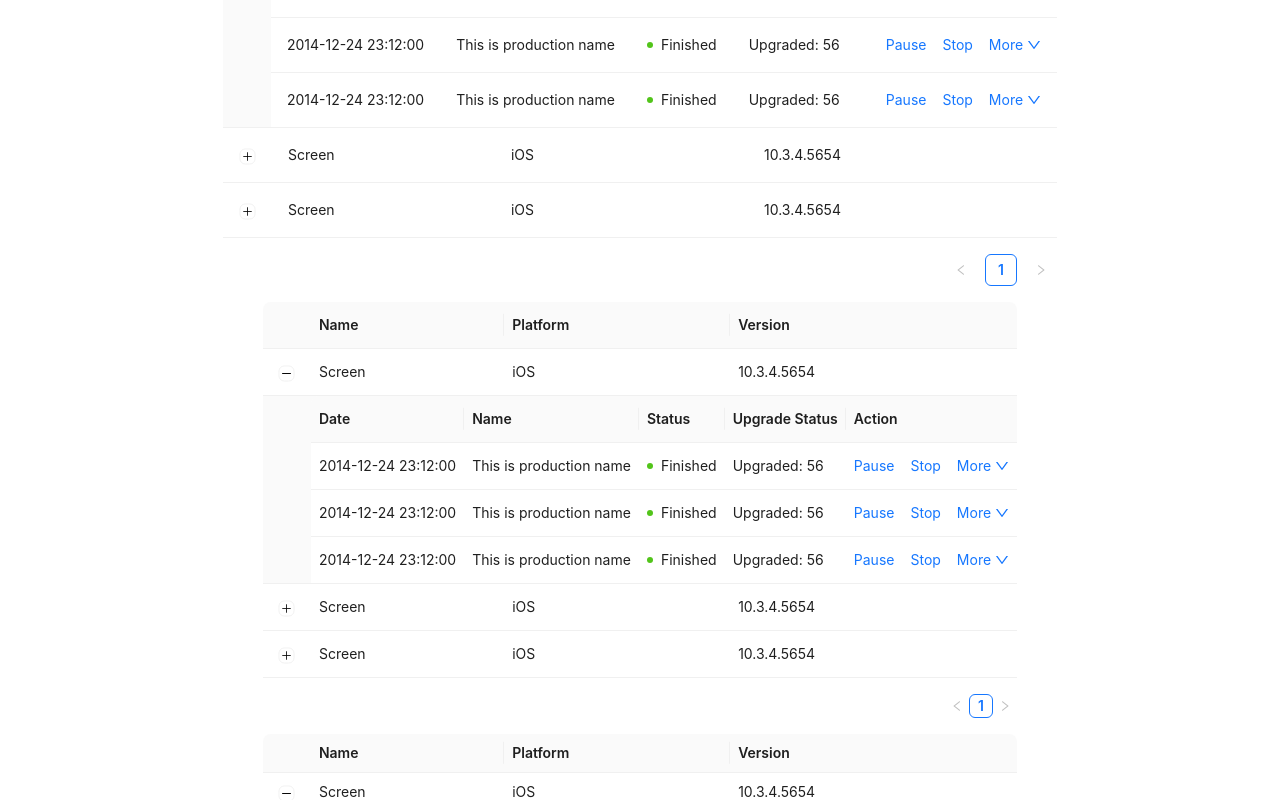
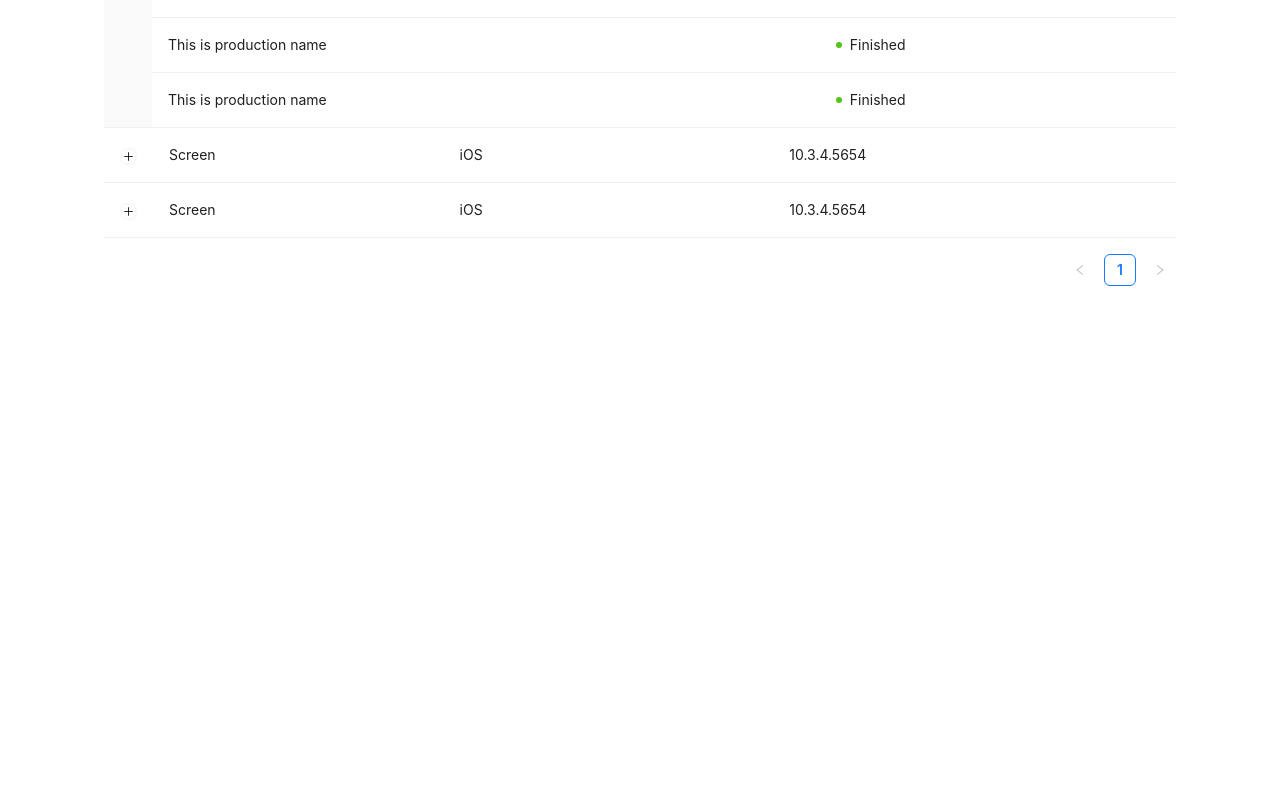
Before and after one commit to sprecometer/dashboard, a Next.js app: page / in a window 1280 px wide. Shown: the part 306-1106 px from the top of the page. After the commit the page ends 1008 px from the top, so only its background shows below. Built offline with nearby package versions, Linux system fonts and the light colour scheme.

Commit message:
feat: table

```diff
--- a/src/app/components/Table/index.tsx
+++ b/src/app/components/Table/index.tsx
@@ -1,78 +1,56 @@
-import React from 'react';
-import { DownOutlined } from '@ant-design/icons';
-import type { TableColumnsType } from 'antd';
-import { Badge, Dropdown, Space, Table } from 'antd';
+import React from 'react'
+import type { TableColumnsType } from 'antd'
+import { Badge, Table } from 'antd'
 
 interface DataType {
-  key: React.Key;
-  name: string;
-  platform: string;
-  version: string;
-  upgradeNum: number;
-  creator: string;
-  createdAt: string;
+  key: React.Key
+  name: string
+  platform: string
+  version: string
+  upgradeNum: number
+  creator: string
+  createdAt: string
 }
 
 interface ExpandedDataType {
-  key: React.Key;
-  date: string;
-  name: string;
-  upgradeNum: string;
+  key: React.Key
+  date: string
+  name: string
+  upgradeNum: string
 }
-
-const items = [
-  { key: '1', label: 'Action 1' },
-  { key: '2', label: 'Action 2' },
-];
 
 const App: React.FC = () => {
   const expandedRowRender = () => {
     const columns: TableColumnsType<ExpandedDataType> = [
-      { title: 'Date', dataIndex: 'date', key: 'date' },
+      // { title: 'Date', dataIndex: 'date', key: 'date' },
       { title: 'Name', dataIndex: 'name', key: 'name' },
       {
         title: 'Status',
         key: 'state',
         render: () => <Badge status="success" text="Finished" />,
+        fixed: "right"
       },
-      { title: 'Upgrade Status', dataIndex: 'upgradeNum', key: 'upgradeNum' },
-      {
-        title: 'Action',
-        dataIndex: 'operation',
-        key: 'operation',
-        render: () => (
-          <Space size="middle">
-            <a>Pause</a>
-            <a>Stop</a>
-            <Dropdown menu={{ items }}>
-              <a>
-                More <DownOutlined />
-              </a>
-            </Dropdown>
-          </Space>
-        ),
-      },
-    ];
+    ]
 
-    const data = [];
+    const data = []
     for (let i = 0; i < 3; ++i) {
       data.push({
         key: i.toString(),
         date: '2014-12-24 23:12:00',
         name: 'This is production name',
         upgradeNum: 'Upgraded: 56',
-      });
+      })
     }
-    return <Table columns={columns} dataSource={data} pagination={false} />;
-  };
+    return <Table columns={columns} dataSource={data} pagination={false} />
+  }
 
   const columns: TableColumnsType<DataType> = [
     { title: 'Name', dataIndex: 'name', key: 'name' },
     { title: 'Platform', dataIndex: 'platform', key: 'platform' },
-    { title: 'Version', dataIndex: 'version', key: 'version' },
-  ];
+    { title: 'Version', dataIndex: 'version', key: 'version', fixed: "right" },
+  ]
 
-  const data: DataType[] = [];
+  const data: DataType[] = []
   for (let i = 0; i < 3; ++i) {
     data.push({
       key: i.toString(),
@@ -82,7 +60,7 @@ const App: React.FC = () => {
       upgradeNum: 500,
       creator: 'Jack',
       createdAt: '2014-12-24 23:12:00',
-    });
+    })
   }
 
   return (
@@ -91,21 +69,10 @@ const App: React.FC = () => {
         columns={columns}
         expandable={{ expandedRowRender, defaultExpandedRowKeys: ['0'] }}
         dataSource={data}
-      />
-      <Table
-        columns={columns}
-        expandable={{ expandedRowRender, defaultExpandedRowKeys: ['0'] }}
-        dataSource={data}
-        size="middle"
-      />
-      <Table
-        columns={columns}
-        expandable={{ expandedRowRender, defaultExpandedRowKeys: ['0'] }}
-        dataSource={data}
-        size="small"
+        style={{ width: '100%' }}
       />
     </>
-  );
-};
+  )
+}
 
-export default App;
+export default App
```
Also changed, not shown: 1 other file (tests, documents, lock files or other folders).
